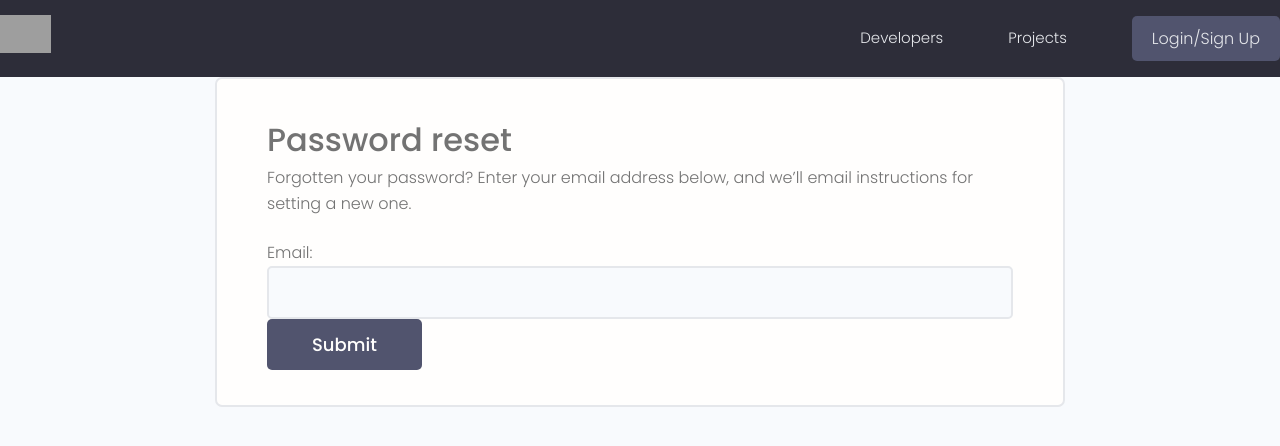
After one commit to papanics/devsearch, a Django app: page /reset_password/ in a window 1280 px wide. The commit adds this page. Shown: the top 446 px of the page. Run offline with Django 4.2, Linux system fonts and the light colour scheme; some libraries are stand-ins or nearby versions; grey boxes are pictures that could not be loaded.

Commit message:
Password reset

```diff
--- a/devsearch/urls.py
+++ b/devsearch/urls.py
@@ -4,12 +4,26 @@ from django.urls import path, include
 from django.conf import settings
 from django.conf.urls.static import static
 
+from django.contrib.auth import views as auth_views
+
 urlpatterns = [
     path('admin/', admin.site.urls),
     path('projects/', include('dev_apps.urls')),
     path('', include('users.urls')),
 
+    path('reset_password/', auth_views.PasswordResetView.as_view(template_name="reset_password.html"), name="reset_password"),
+    path('reset_password_sent/', auth_views.PasswordResetDoneView.as_view(template_name="reset_password_sent.html"), name="password_reset_done"),
+    path('reset/<uidb64>/<token>/', auth_views.PasswordResetConfirmView.as_view(template_name="reset.html"), name="password_reset_confirm"),
+    path('reset_password_complete/', auth_views.PasswordResetCompleteView.as_view(template_name="reset_password_complete.html"), name="password_reset_complete")
+
 ]
 
 urlpatterns += static(settings.MEDIA_URL, document_root=settings.MEDIA_ROOT)
 urlpatterns += static(settings.STATIC_URL, document_root=settings.STATIC_ROOT)
+
+
+
+# 1 - User submits email for reset              //PasswordResetView.as_view()           //name="reset_password"
+# 2 - Email sent message                        //PasswordResetDoneView.as_view()        //name="passsword_reset_done"
+# 3 - Email with link and reset instructions    //PasswordResetConfirmView()            //name="password_reset_confirm"
+# 4 - Password successfully reset message       //PasswordResetCompleteView.as_view()   //name="password_reset_complete"
--- /dev/null
+++ b/templates/reset_password.html
@@ -0,0 +1,49 @@
+{% extends 'main.html' %}
+
+{% block content %}
+
+<style>
+input[type='text'],
+input[type='email'],
+input[type='password'] {
+  min-width: 24rem;
+  width: 100%;
+  padding: 1.2rem 1.5rem;
+  border-radius: 0.5rem;
+  border: 2px solid var(--color-light);
+  transition: all 0.3s ease-in-out;
+  background-color: var(--color-bg);
+}
+
+input[type='text']:focus,
+input[type='email']:focus,
+input[type='password']:focus,
+input[type='text']:active,
+input[type='email']:active,
+input[type='password']:active {
+  outline: none;
+  border: 2px solid var(--color-main);
+}
+
+</style>
+
+
+
+<main class="formPage my-xl">
+    <div class="content-box">
+        <div class="formWrapper">
+            <h3>Password reset</h3>
+
+            <p>Forgotten your password? Enter your email address below, and we’ll email instructions for setting a new one.</p>
+
+            <br>
+
+            <form class="form" method="POST">
+                {% csrf_token %}
+                {{form.as_p}}
+                <input class="btn btn--sub btn--lg  my-md" type="submit" value="Submit" />
+            </form>
+        </div>
+    </div>
+</main>
+{%endblock%}
--- a/users/templates/users/login_register.html
+++ b/users/templates/users/login_register.html
@@ -80,7 +80,7 @@
 
             <div class="auth__actions">
                 <input class="btn btn--sub btn--lg" type="submit" value="Log In" />
-                <a href="">Forget Password?</a>
+                <a href="{% url 'reset_password' %}">Forget Password?</a>
             </div>
         </form>
 
```
Also changed, not shown: templates/reset.html (added, +49 -0 lines), templates/reset_password_complete.html (added, +20 -0 lines), templates/reset_password_sent.html (added, +21 -0 lines), db.sqlite3.
